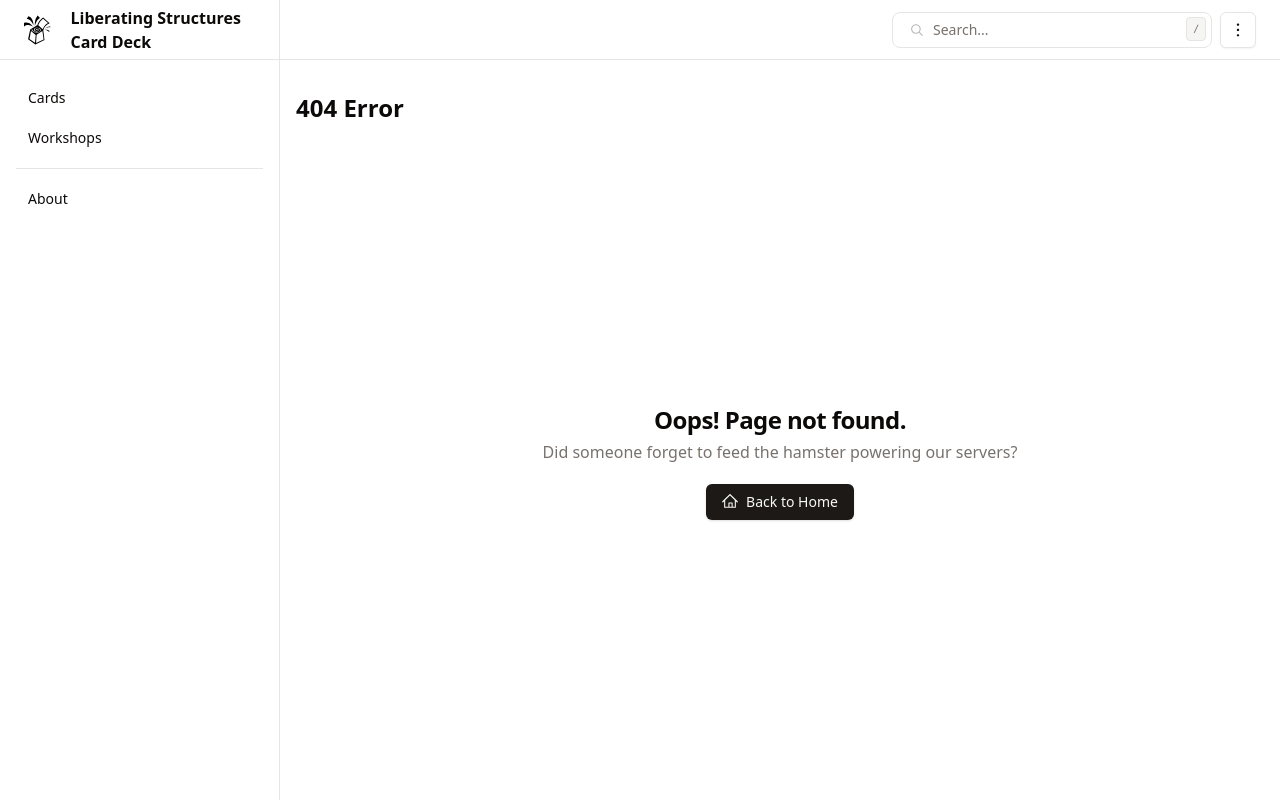
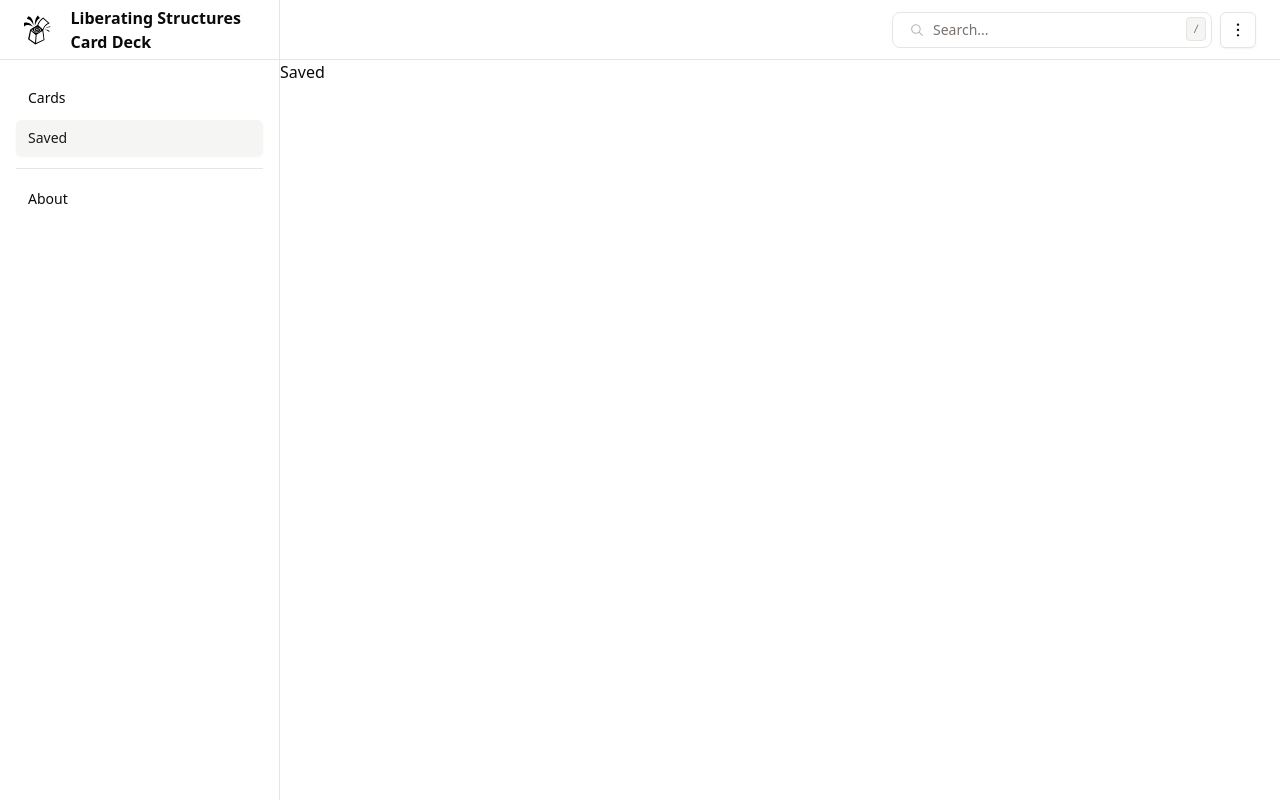
Before and after one commit to vpapadopou/ls-cards-online, a React (Vite) app: page /saved in a window 1280 px wide. Before the commit this address had no page. Built offline with nearby package versions, Linux system fonts and the light colour scheme.

Commit message:
Renamed Workshops to Saved

```diff
--- a/src/App.jsx
+++ b/src/App.jsx
@@ -9,7 +9,7 @@ import { useCardStore } from './hooks/use-card-store';
 
 import About from './pages/About';
 import Cards from './pages/Cards';
-import Workshops from './pages/Workshops';
+import Saved from './pages/Saved';
 import NotFound from './pages/NotFound';
 
 import { ThemeProvider } from './providers/theme-provider';
@@ -31,7 +31,7 @@ function App() {
             {/* /Card Drawer */}
             <Routes>
               <Route path="/" element={<Cards />} />
-              <Route path="/workshops" element={<Workshops />} />
+              <Route path="/saved" element={<Saved />} />
               <Route path="/about" element={<About />} />
               <Route path="/*" element={<NotFound />} />
             </Routes>
--- a/src/components/Navigation/Navigation.jsx
+++ b/src/components/Navigation/Navigation.jsx
@@ -47,17 +47,17 @@ function Navigation() {
               <Link to="/">Cards</Link>
             </Button>
             {/* /Cards */}
-            {/* Workshops */}
+            {/* Saved */}
             <Button
               className="text-md justify-start px-3 py-2"
-              variant={location.pathname === '/workshops' ? 'secondary' : 'ghost'}
+              variant={location.pathname === '/saved' ? 'secondary' : 'ghost'}
               onClick={() => setOpenSheet(false)}
               data-testid="navigation-page-link"
               asChild
             >
-              <Link to="/workshops">Workshops</Link>
+              <Link to="/saved">Saved</Link>
             </Button>
-            {/* /Workshops */}
+            {/* /Saved */}
             <Separator className="my-2" />
             {/* About */}
             <Button
--- a/src/components/Navigation/Sidebar.jsx
+++ b/src/components/Navigation/Sidebar.jsx
@@ -33,16 +33,16 @@ function Sidebar() {
               <Link to="/">Cards</Link>
             </Button>
             {/* /Cards */}
-            {/* Workshops */}
+            {/* Saved */}
             <Button
               className="justify-start px-3 py-2"
-              variant={location.pathname === '/workshops' ? 'secondary' : 'ghost'}
+              variant={location.pathname === '/saved' ? 'secondary' : 'ghost'}
               data-testid="navigation-page-link"
               asChild
             >
-              <Link to="/workshops">Workshops</Link>
+              <Link to="/saved">Saved</Link>
             </Button>
-            {/* /Workshops */}
+            {/* /Saved */}
             <Separator className="my-2" />
             {/* About */}
             <Button
--- /dev/null
+++ b/src/pages/Saved.jsx
@@ -0,0 +1,9 @@
+import React from 'react';
+
+import { ScrollArea } from '@/components/ui/scroll-area';
+
+function Saved() {
+  return <ScrollArea className="h-[calc(100vh-60px)]">Saved</ScrollArea>;
+}
+
+export default Saved;
--- a/src/pages/Workshops.jsx
+++ /dev/null
@@ -1,9 +0,0 @@
-import React from 'react';
-
-import { ScrollArea } from '@/components/ui/scroll-area';
-
-function About() {
-  return <ScrollArea className="h-[calc(100vh-60px)]">Workshops</ScrollArea>;
-}
-
-export default About;
```
